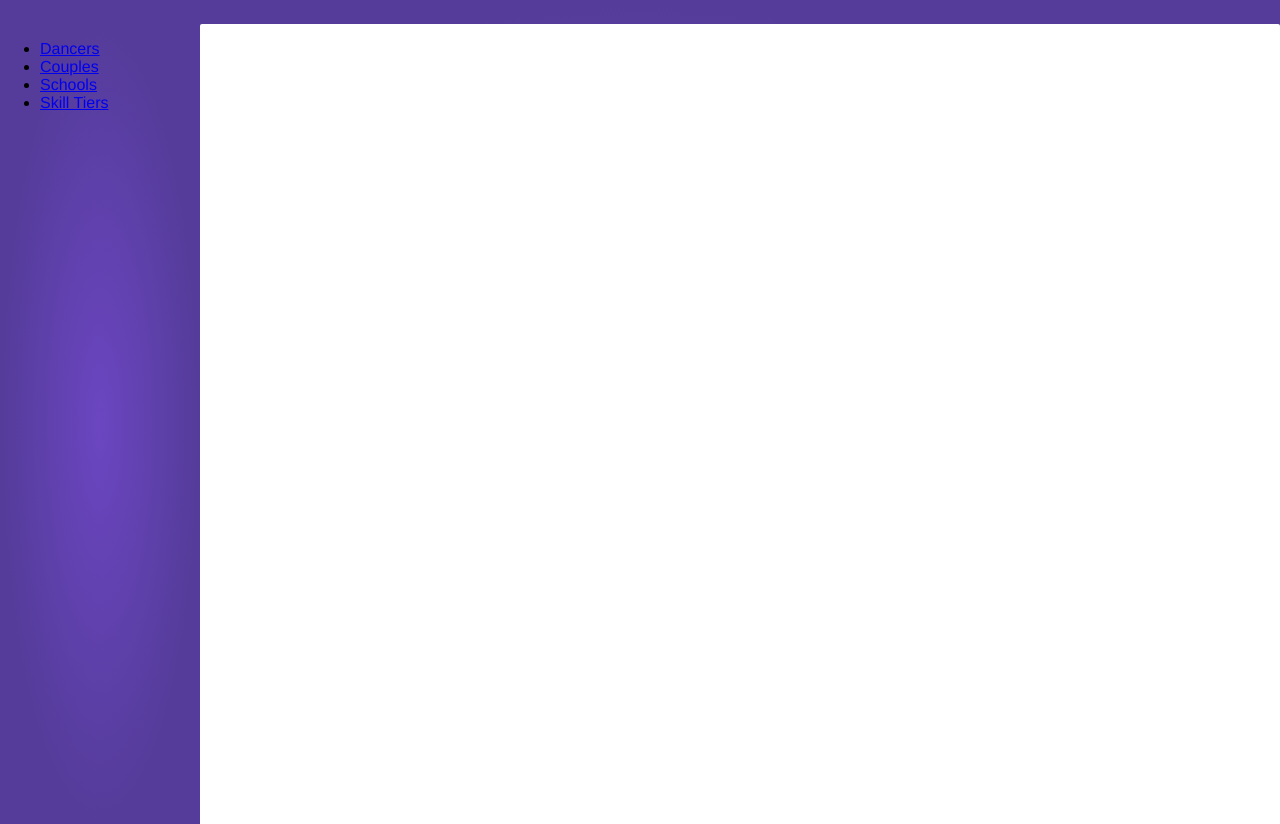
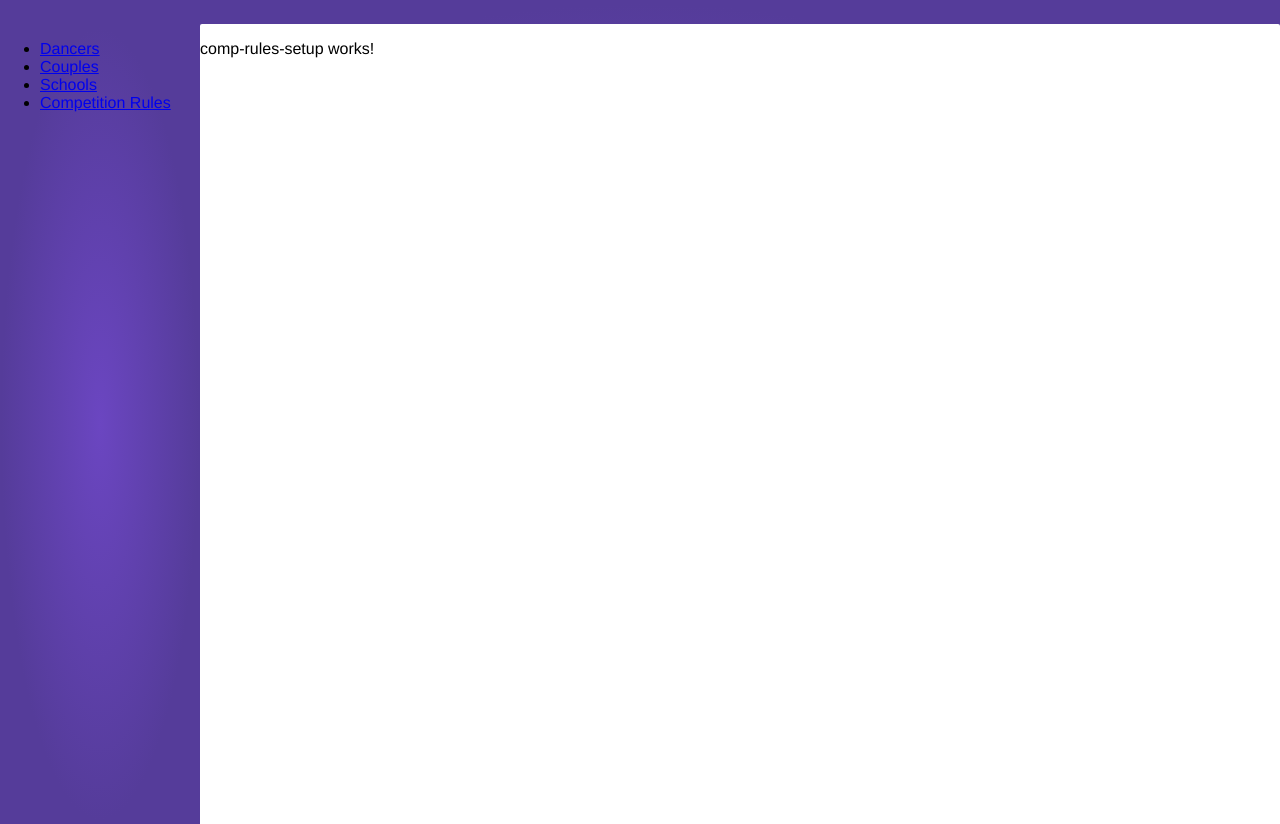
Before and after one commit to joelliusczar/dance_scheduler, an Angular app: page /compRules in a window 1280 px wide. Before the commit this address led to /. Built offline with nearby package versions, Linux system fonts and the light colour scheme.

Commit message:
Switch out skil tiers for competition rules

```diff
--- a/src/app/app-routing.module.ts
+++ b/src/app/app-routing.module.ts
@@ -3,13 +3,13 @@ import { Routes, RouterModule } from '@angular/router';
 import { DancerListComponent } from './dancer-list/dancer-list.component';
 import { CoupleListComponent } from './couple-list/couple-list.component';
 import { SchoolListComponent } from './school-list/school-list.component';
-import { SkillTierSetupComponent } from './skill-tier-setup/skill-tier-setup.component';
+import { CompRulesSetupComponent } from './comp-rules-setup/comp-rules-setup.component';
 
 const routes: Routes = [
 	{ path: 'dancers', component: DancerListComponent },
 	{ path: 'couples', component: CoupleListComponent },
 	{ path: 'schools', component: SchoolListComponent },
-	{ path: 'skillTiers', component: SkillTierSetupComponent },
+	{ path: 'compRules', component: CompRulesSetupComponent },
 ];
 
 @NgModule({
--- a/src/app/app.component.ts
+++ b/src/app/app.component.ts
@@ -17,7 +17,7 @@ export class AppComponent {
 		{ path: 'dancers', display: 'Dancers' },
 		{ path: 'couples', display: 'Couples' },
 		{ path: 'schools', display: 'Schools' },
-		{ path: 'skillTiers', display: 'Skill Tiers' },
+		{ path: 'compRules', display: 'Competition Rules' },
 	];
 
 	ngOnInit(): void {
--- a/src/app/app.module.ts
+++ b/src/app/app.module.ts
@@ -7,7 +7,7 @@ import { DancerListComponent } from './dancer-list/dancer-list.component';
 import { MenuComponent } from './menu/menu.component';
 import { CoupleListComponent } from './couple-list/couple-list.component';
 import { SchoolListComponent } from './school-list/school-list.component';
-import { SkillTierSetupComponent } from './skill-tier-setup/skill-tier-setup.component';
+import { CompRulesSetupComponent } from './comp-rules-setup/comp-rules-setup.component';
 
 @NgModule({
   declarations: [
@@ -16,7 +16,7 @@ import { SkillTierSetupComponent } from './skill-tier-setup/skill-tier-setup.com
     MenuComponent,
     CoupleListComponent,
     SchoolListComponent,
-    SkillTierSetupComponent
+    CompRulesSetupComponent,
   ],
   imports: [
     BrowserModule,
--- /dev/null
+++ b/src/app/comp-rules-setup/comp-rules-setup.component.html
@@ -0,0 +1 @@
+<p>comp-rules-setup works!</p>
--- /dev/null
+++ b/src/app/comp-rules-setup/comp-rules-setup.component.ts
@@ -0,0 +1,15 @@
+import { Component, OnInit } from '@angular/core';
+
+@Component({
+  selector: 'app-comp-rules-setup',
+  templateUrl: './comp-rules-setup.component.html',
+  styleUrls: ['./comp-rules-setup.component.sass']
+})
+export class CompRulesSetupComponent implements OnInit {
+
+  constructor() { }
+
+  ngOnInit(): void {
+  }
+
+}
--- a/src/app/menu/menu.component.html
+++ b/src/app/menu/menu.component.html
@@ -1,5 +1,11 @@
 <div class="menu-base" [style]="currentStyles">
 	<ul>
-		<li *ngFor="let path of routeDescriptions"><a href="/{{path.path}}">{{path.display}}</a></li>
+		<li
+			class="main-menu-item"
+			*ngFor="let path of routeDescriptions">
+				<a href="/{{path.path}}">
+					{{path.display}}
+				</a>
+			</li>
 	</ul>
 </div>
--- a/src/app/skill-tier-setup/skill-tier-setup.component.html
+++ /dev/null
@@ -1 +0,0 @@
-<p>skill-tier-setup works!</p>
--- a/src/app/skill-tier-setup/skill-tier-setup.component.ts
+++ /dev/null
@@ -1,15 +0,0 @@
-import { Component, OnInit } from '@angular/core';
-
-@Component({
-  selector: 'app-skill-tier-setup',
-  templateUrl: './skill-tier-setup.component.html',
-  styleUrls: ['./skill-tier-setup.component.sass']
-})
-export class SkillTierSetupComponent implements OnInit {
-
-  constructor() { }
-
-  ngOnInit(): void {
-  }
-
-}
```
Also changed, not shown: src/app/comp-rules-setup/comp-rules-setup.component.sass (added), 1 other file (tests, documents, lock files or other folders).
